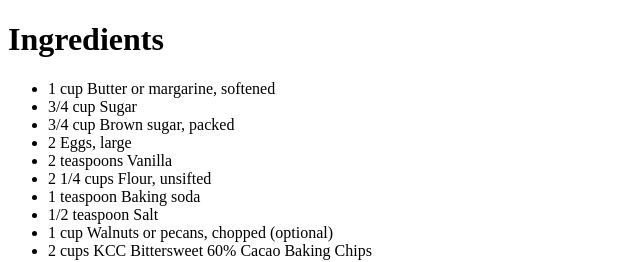
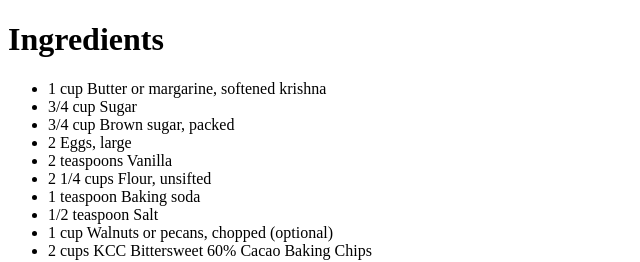
Before and after one commit to sairam4127/Kevin-Cookies, a plain HTML site: page secret recipe.htm in a window 1280 px wide. Shown: the top 262 px of the page, 0-640 px from the left. Drawn offline with Linux system fonts and the light colour scheme.

Commit message:
Update secret recipe.htm

```diff
--- a/secret recipe.htm
+++ b/secret recipe.htm
@@ -4,7 +4,7 @@
 
 <h1>Ingredients</h1>
 <ul>
-<li>1 cup Butter or margarine, softened</li>
+<li>1 cup Butter or margarine, softened krishna</li>
 <li>3/4 cup Sugar</li>
 <li>3/4 cup Brown sugar, packed</li>
 <li>2 Eggs, large</li>
```
